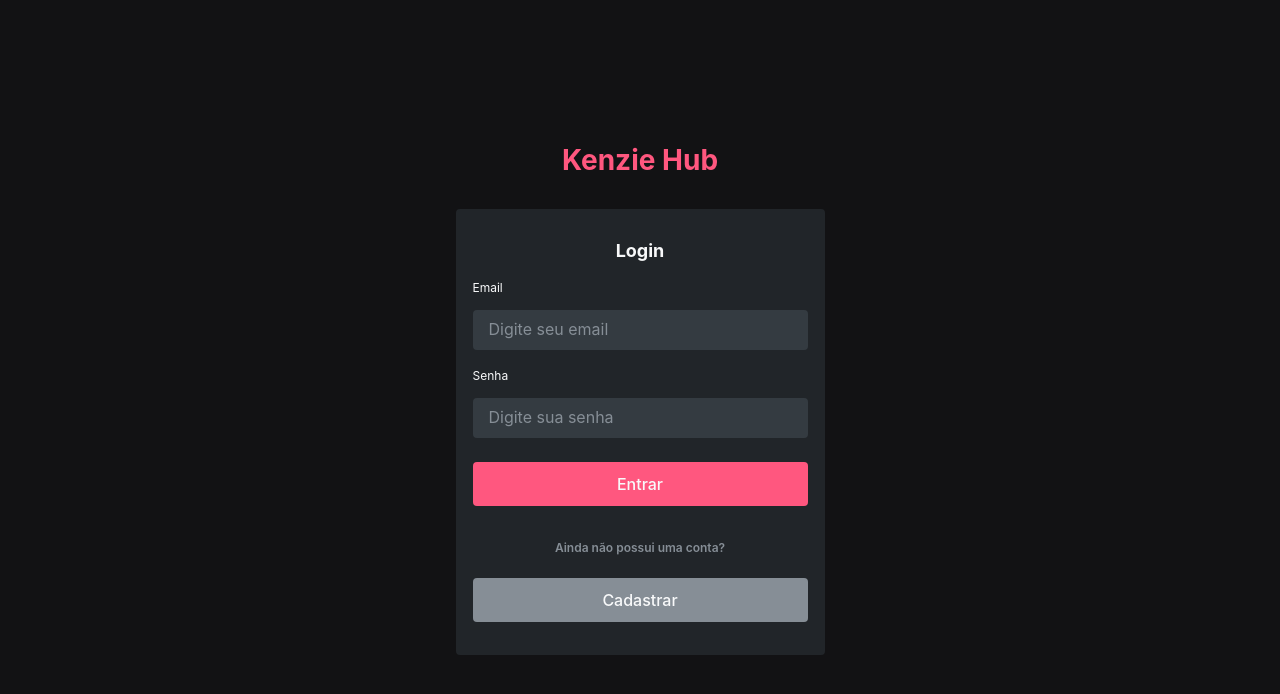
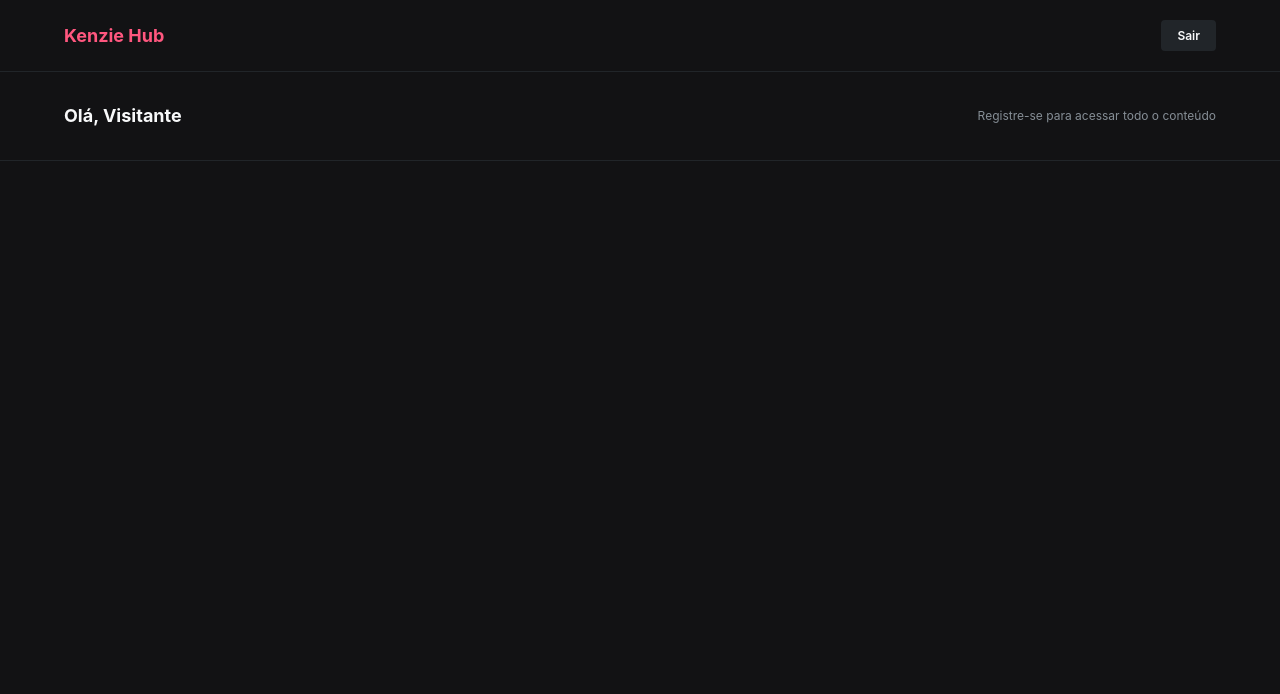
Before and after one commit to Kenzie-Academy-Brasil-Developers/Kenzie-Hub-Yan, a React (Create React App) app: page /dashboard in a window 1280 px wide. Before the commit this address led to /. Shown: the top 694 px of the page. Built offline with nearby package versions, Linux system fonts and the light colour scheme; the HTML template or start-up script is replaced by a standard one.

Commit message:
feat: add dashboard and toasts

```diff
--- /dev/null
+++ b/src/components/Toast/toast.js
@@ -0,0 +1,21 @@
+import { toast } from "react-toastify"
+
+export const successToast = (text) => toast.success(text, {
+    position: "top-center",
+    autoClose: 3000,
+    hideProgressBar: false,
+    closeOnClick: true,
+    pauseOnHover: true,
+    draggable: true,
+    progress: undefined,
+    })
+
+export const errorToast = (text) => toast.error(text, {
+    position: "top-center",
+    autoClose: 3000,
+    hideProgressBar: false,
+    closeOnClick: true,
+    pauseOnHover: true,
+    draggable: true,
+    progress: undefined,
+    })
--- /dev/null
+++ b/src/pages/Dashboard/index.jsx
@@ -0,0 +1,50 @@
+import { useEffect, useState } from "react";
+import { useNavigate } from 'react-router-dom';
+import { SmallButton } from "../../components/Buttons/styles";
+import { Headline, Title1, Title2 } from "../../components/Typography/styles";
+import { Container, Wrapper } from "./styles";
+
+export default function Dashboard() {
+    const [userName, setUserName] = useState('Visitante')
+    const [userModule, setUserModule] = useState('Registre-se para acessar todo o conteúdo')
+
+    useEffect(() => {
+        if(localStorage.getItem('@kenzie-hub:user')) {
+            const { name, course_module } = JSON.parse(localStorage.getItem('@kenzie-hub:user'))
+
+            setUserName(name)
+            setUserModule(course_module)
+        }
+    }, [userName, userModule])
+
+    const navigate = useNavigate()
+
+    const handleLogout = () => {
+        localStorage.clear()
+
+        navigate('/', {replace: true})
+    }
+
+    return(
+        <Container>
+            <header>
+                <Wrapper>
+                    <Title1 color="pink">Kenzie Hub</Title1>
+                    <SmallButton onClick={handleLogout}>Sair</SmallButton>
+                </Wrapper>
+            </header>
+
+            <section>
+                <div>
+                    <Title1>Olá, {userName}</Title1>
+                    <Headline color="grey">{userModule}</Headline>
+                </div>
+            </section>
+
+
+            <main>
+                <Title2></Title2>
+            </main>
+        </Container>
+    )
+}
--- /dev/null
+++ b/src/pages/Dashboard/styles.js
@@ -0,0 +1,39 @@
+import styled from "styled-components";
+
+export const Container = styled.div`
+    display: flex;
+    flex-direction: column;
+    background-color: var(--grey-4);
+    width: 100%;
+    min-height: 100vh;
+
+    & > header {
+        display: flex;
+        justify-content: center;
+        padding: 20px 0px;
+        border-bottom: .0625rem solid var(--grey-3);
+    }
+
+    & > section {
+        display: flex;
+        justify-content: center;
+        border-bottom: .0625rem solid var(--grey-3);
+        padding: 2.1875rem 0rem;
+
+        & > div {
+            width: 90%;
+            display: flex;
+            align-items: center;
+            justify-content: space-between;
+            flex-wrap: wrap;
+            gap: 12px;
+        }
+    }
+`
+
+export const Wrapper = styled.div`
+    display: flex;
+    align-items: center;
+    justify-content: space-between;
+    width: 90%;
+`
--- a/src/pages/Home/index.jsx
+++ /dev/null
@@ -1,22 +0,0 @@
-import { Container } from "../Login/styles";
-import { Title1, Title2 } from "../../components/Typography/styles";
-import { SmallButton } from "../../components/Buttons/styles";
-import { useNavigate } from 'react-router-dom'
-
-export default function Home() {
-    const navigate = useNavigate()
-
-    const handleLogout = () => {
-        localStorage.clear()
-
-        navigate('/', {replace: true})
-    }
-
-    return(
-        <Container>
-            <Title1 color="pink">Kenzie Hub</Title1>
-            <Title2>Em desenvolvimento...</Title2>
-            <SmallButton onClick={handleLogout}>logout</SmallButton>
-        </Container>
-    )
-}
--- a/src/pages/Login/index.jsx
+++ b/src/pages/Login/index.jsx
@@ -7,6 +7,7 @@ import { yupResolver } from '@hookform/resolvers/yup'
 import { loginSchema } from "../../validators/userSchema"
 import api from '../../services/api'
 import { useNavigate } from "react-router-dom"
+import { errorToast, successToast } from '../../components/Toast/toast'
 
 
 export default function Login() {
@@ -19,12 +20,14 @@ export default function Login() {
     const handleLogin = (data) => {
         api.post('sessions', data)
         .then(response => {
+            successToast('Login realizado!')
+
             localStorage.clear()
 
             localStorage.setItem('@kenzie-hub:user', JSON.stringify(response.data.user))
             localStorage.setItem('@kenzie-hub:token', JSON.stringify(response.data.token))
-            navigate('/homepage', {replace: true})
-        }).catch((error) => console.log(error))
+            navigate('/dashboard', {replace: true})
+        }).catch((error) => errorToast('Usuário não encontrado!'))
     }
 
     return(
--- a/src/pages/Register/index.jsx
+++ b/src/pages/Register/index.jsx
@@ -9,6 +9,7 @@ import { useForm } from 'react-hook-form'
 import { yupResolver } from '@hookform/resolvers/yup'
 import { registerSchema } from '../../validators/userSchema'
 import api from '../../services/api'
+import { successToast, errorToast } from '../../components/Toast/toast'
 
 export default function Register() {
     const { register, handleSubmit, formState: { errors } } = useForm({
@@ -21,8 +22,11 @@ export default function Register() {
         delete data.confirmPassword
 
         api.post('users', data)
-        .then(() => navigate('/', {replace: true}))
-        .catch(error => console.log(error))
+        .then(() => {
+            successToast('Usuário cadastrado!')
+            navigate('/', {replace: true})
+        })
+        .catch(error => errorToast('Ocorreu um erro!'))
     }
 
     return(
--- a/src/routes/index.jsx
+++ b/src/routes/index.jsx
@@ -1,15 +1,33 @@
 import { Routes, Route, Navigate } from 'react-router-dom'
 import Login from '../pages/Login'
-import Home from '../pages/Home'
+import Dashboard from '../pages/Dashboard'
 import Register from '../pages/Register'
+import { ToastContainer, Slide } from 'react-toastify'
+import 'react-toastify/dist/ReactToastify.css';
+import './styles.css'
 
 export default function RoutesMain() {
     return(
-        <Routes>
-            <Route path='/' element={<Login />}></Route>
-            <Route path='/register' element={<Register />}></Route>
-            <Route path='/homepage' element={<Home />}></Route>
-            <Route path='*' element={<Navigate to='/' replace/>}/>
-        </Routes>
+        <>
+            <Routes>
+                <Route path='/' element={<Login />}></Route>
+                <Route path='/register' element={<Register />}></Route>
+                <Route path='/dashboard' element={<Dashboard />}></Route>
+                <Route path='*' element={<Navigate to='/' replace/>}/>
+            </Routes>
+            <ToastContainer
+                position="top-center"
+                theme='dark'
+                transition={Slide}
+                autoClose={3000}
+                hideProgressBar={false}
+                newestOnTop={false}
+                closeOnClick
+                rtl={false}
+                pauseOnFocusLoss
+                draggable
+                pauseOnHover
+            />
+        </>
     )
 }
--- /dev/null
+++ b/src/routes/styles.css
@@ -0,0 +1,5 @@
+:root {
+    --toastify-color-dark: #343B41;
+    --toastify-color-success: #3FE864;
+    --toastify-color-error: #E83F5B;
+}
--- a/src/validators/userSchema.js
+++ b/src/validators/userSchema.js
@@ -10,7 +10,7 @@ export const registerSchema = yup.object().shape({
     name: yup.string().min(3, 'O nome precisa de no mínimo 3 dígitos!').required('Campo obrigatório!'),
     email: yup.string().email('Email inválido').required('Campo obrigatório!'),
     password: yup.string().min(8, 'A senha deve conter no mínimo 8 dígitos!').matches(/^(?=.*[a-z])(?=.*[A-Z])(?=.*[0-9])(?=.*[!@#\$%\^&\*])(?=.{8,})/, 'A senha precisa conter pelo menos uma letra maiúscula, um caractere especial e um número').required('Campo obrigatório!'),
-    confirmPassword: yup.string().oneOf([yup.ref('password')], 'As senhas não batem'),
+    confirmPassword: yup.string().oneOf([yup.ref('password')], 'As senhas não são iguais!'),
     bio: yup.string().required('Campo obrigatório!'),
     contact: yup.string().required('Campo obrigatório!')
 })
```
Also changed, not shown: src/components/Toast/index.jsx (deleted, +0 -29 lines), src/components/Toast/styles.js (deleted, +0 -44 lines).
